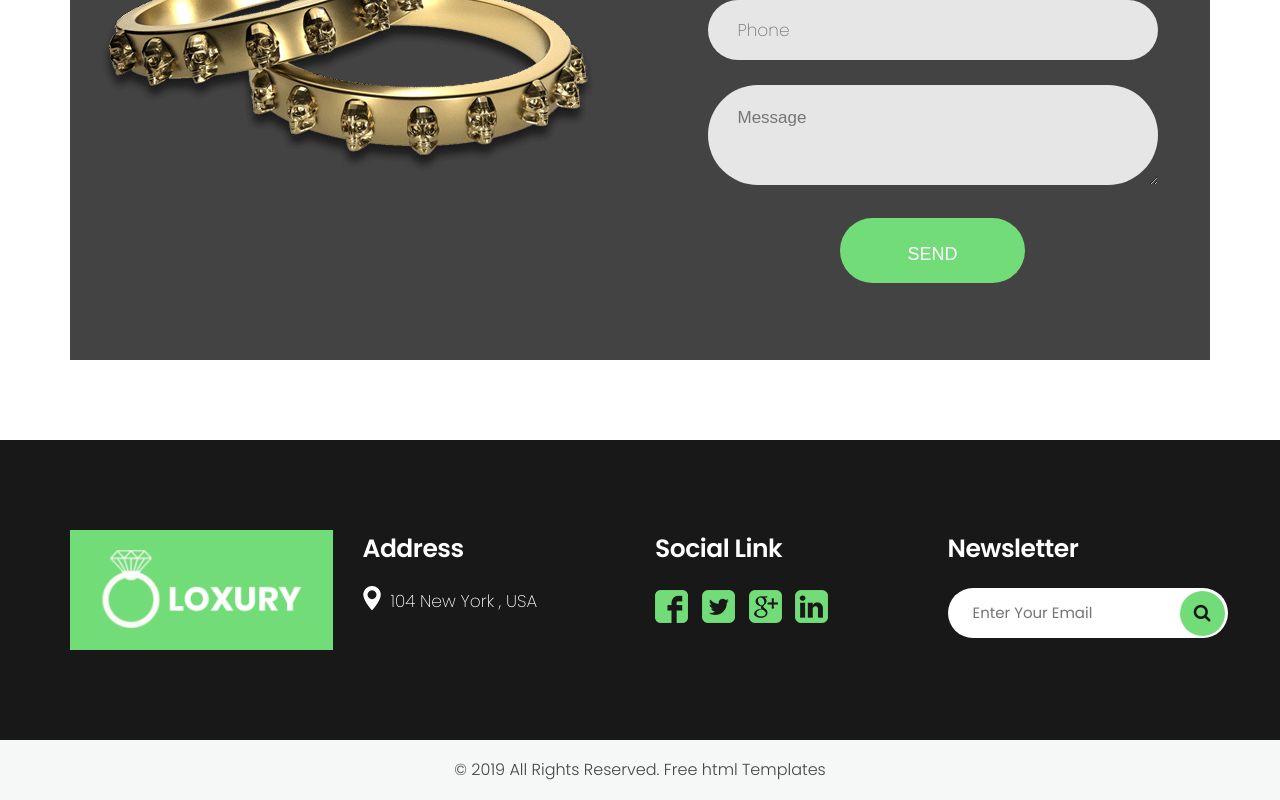
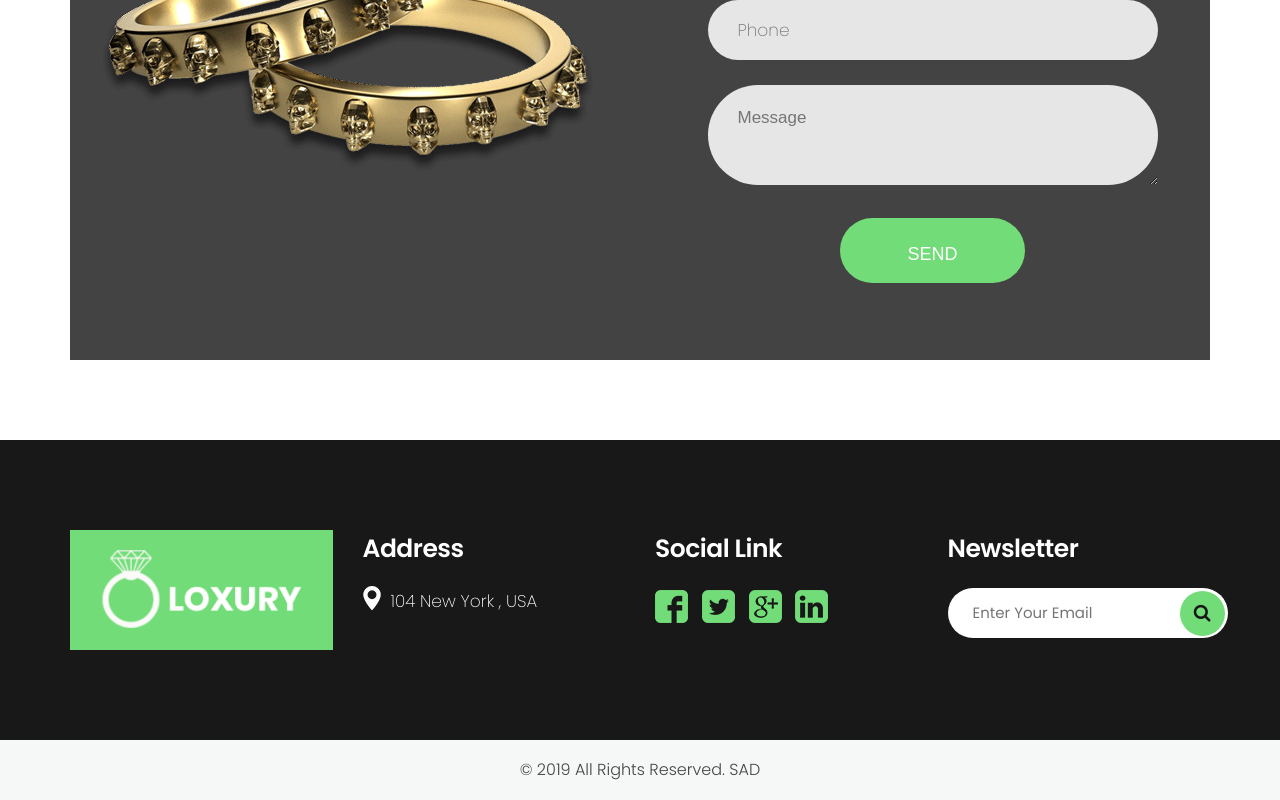
Before and after one commit to its-azharmalik/jwellry, a plain HTML site: page index.html in a window 1280 px wide. Shown: the part 4205-5005 px from the top of the page. Drawn offline with nearby package versions, Linux system fonts and the light colour scheme.

Commit message:
Update index.html

```diff
--- a/index.html
+++ b/index.html
@@ -376,7 +376,7 @@
         <div class="container">
            <div class="row">
              <div class="col-md-12">
-               <p>© 2019 All Rights Reserved. <a href="https://html.design/">Free html Templates</a></p>
+               <p>© 2019 All Rights Reserved. <a href="https://www.salientassocitionofdevelopers.com/">SAD</a></p>
              </div>
            </div>
         </div>
```
